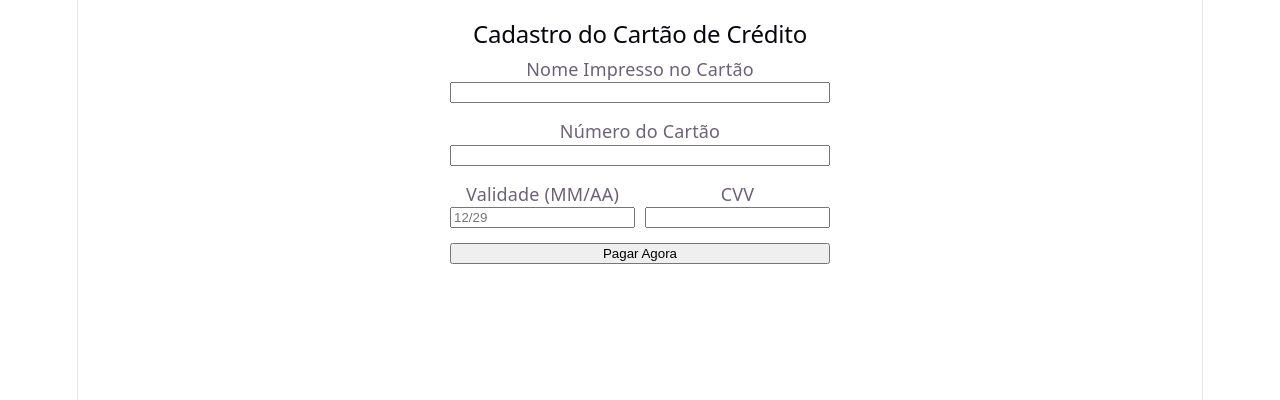
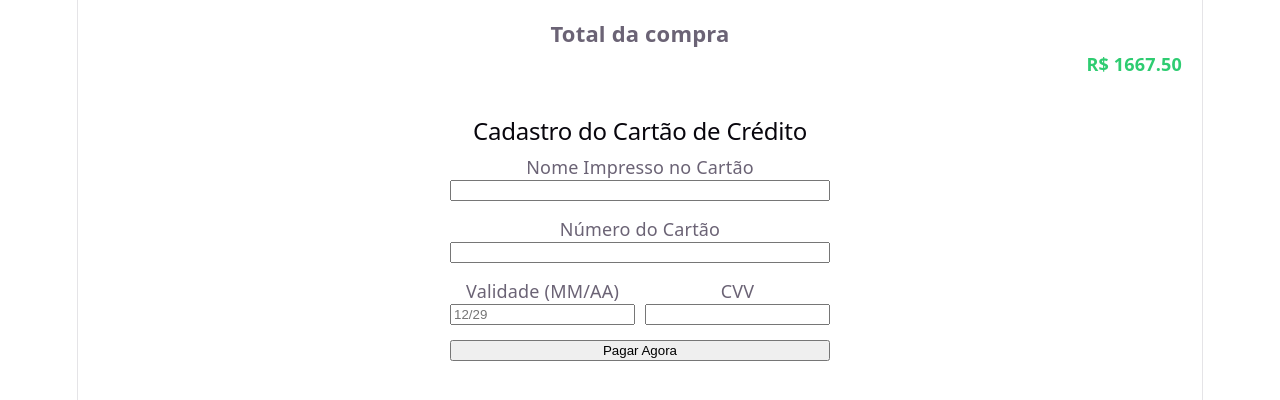
Before and after one commit to ataidesBergamin/Mini-Projeto-Carrinho-de-Compras, a React (Vite) app in the folder CarrinhoDeCompras/: page /pagamento in a window 1280 px wide. Shown: the top 400 px of the page. Built offline with nearby package versions, Linux system fonts and the light colour scheme.

Commit message:
commit 13 - fix/mostrarValorTotal ajuste na pagina de pagamento para mostrar o valor total da compra

```diff
--- a/CarrinhoDeCompras/src/pages/Pagamento.jsx
+++ b/CarrinhoDeCompras/src/pages/Pagamento.jsx
@@ -3,6 +3,8 @@ import { zodResolver } from "@hookform/resolvers/zod";
 import { z } from "zod";
 import Botao from "../components/Botao";
 import { usePagamento } from "../hooks/usePagamento.js";
+import ResumoCompra from "../components/ResumoCompra.jsx";
+import produtos from "../data/produtos";
 
 const cartaoSchema = z.object({
   nomeTitular: z
@@ -42,6 +44,8 @@ function Pagamento() {
   };
 
   return (
+    <>
+      <ResumoCompra produtos={produtos} />
       <div style={{ maxWidth: "400px", margin: "0 auto", padding: "20px" }}>
         <h2>Cadastro do Cartão de Crédito</h2>
 
@@ -133,6 +137,7 @@ function Pagamento() {
           </Botao>
         </form>
       </div>
+    </>
   );
 }
 
```
Lines whose indentation alone changed are shown as unchanged.
